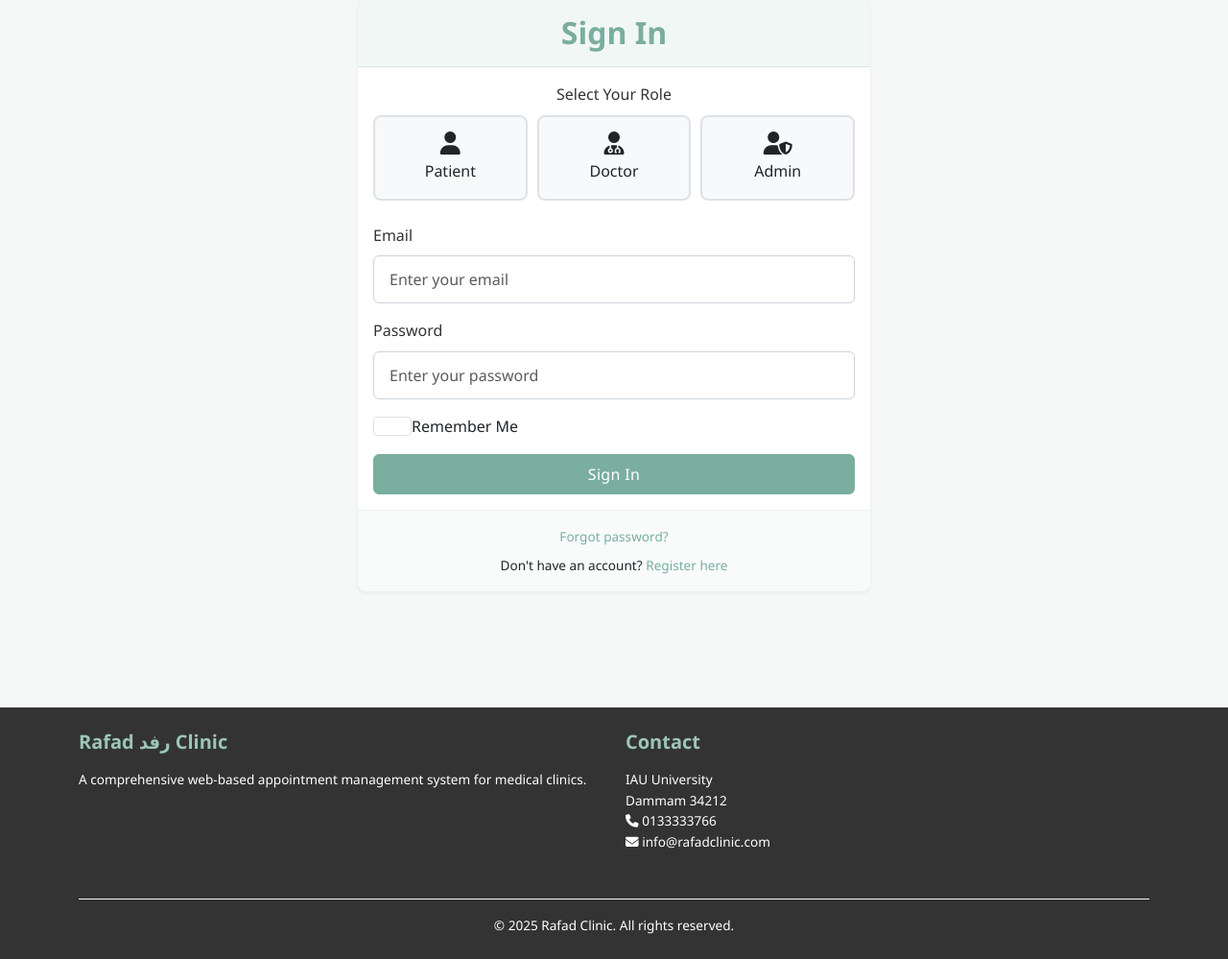
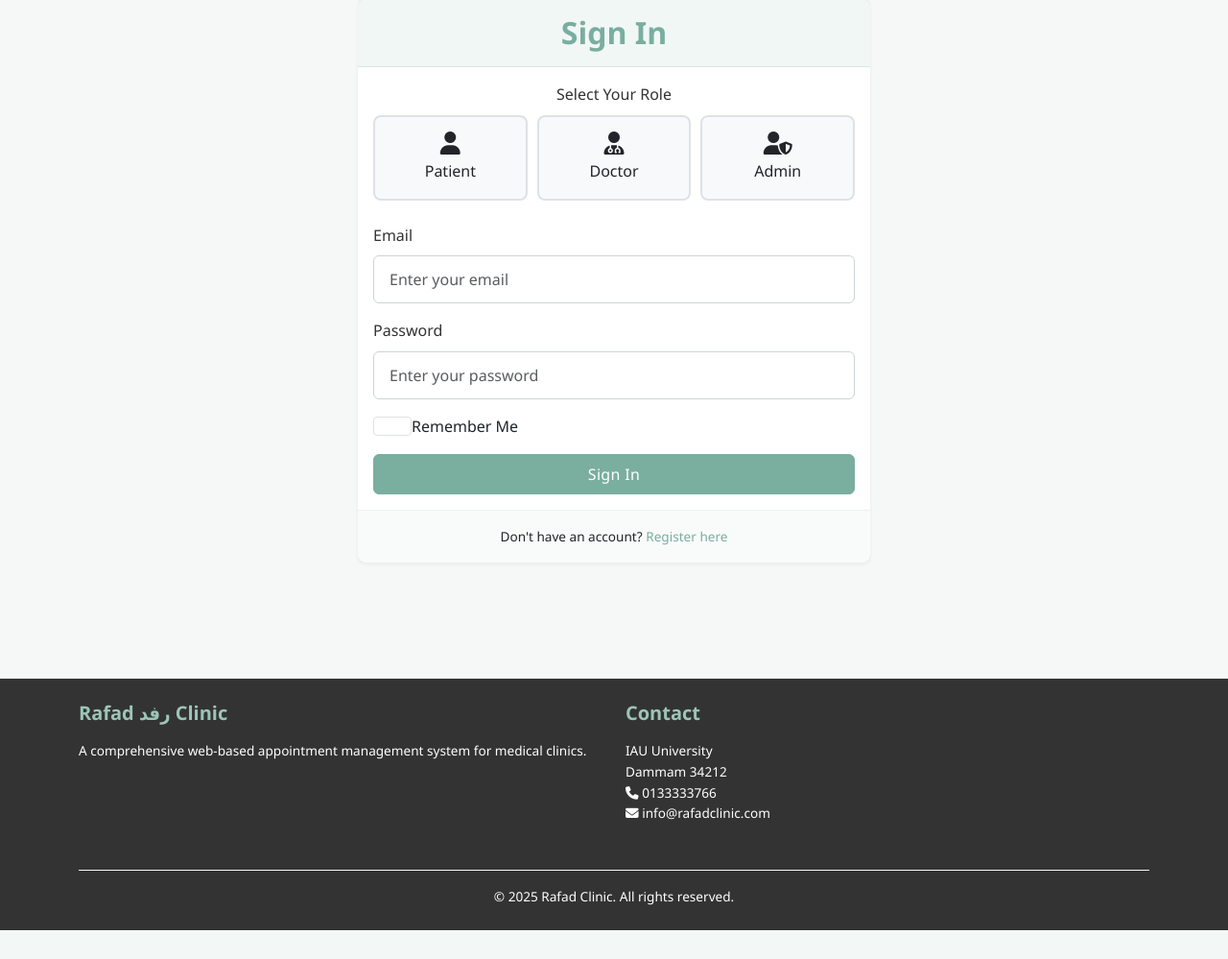
Before and after one commit to maisoon10m/rafad_clinic_system, a Flask app: page /auth/login in a window 1280 px wide. Shown: the part 154-1153 px from the top of the page at 96% size. After the commit the page ends 1123 px from the top, so only its background shows below. Run offline with Flask 3, Linux system fonts and the light colour scheme; some libraries are stand-ins or nearby versions.

Commit message:
Remove forgot password link (feature not implemented)

```diff
--- a/app/templates/auth/login.html
+++ b/app/templates/auth/login.html
@@ -132,9 +132,6 @@
                 </div>
                 <div class="card-footer text-center">
                     <div class="small">
-                        <a href="{{ url_for('auth.password_reset_request') }}">Forgot password?</a>
-                    </div>
-                    <div class="small mt-2">
                         Don't have an account? <a href="{{ url_for('auth.register') }}">Register here</a>
                     </div>
                 </div>
```
